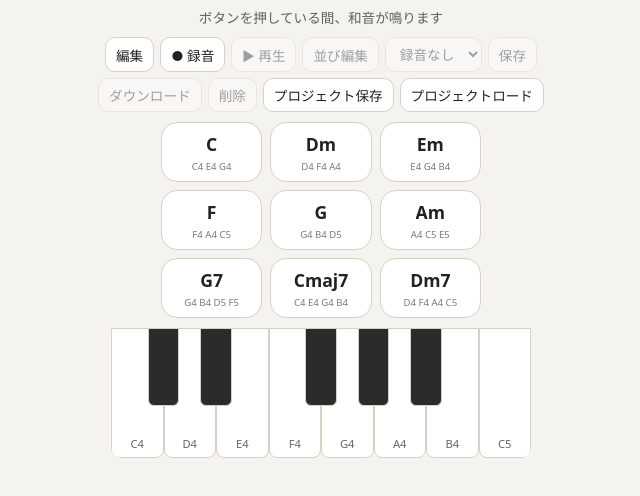
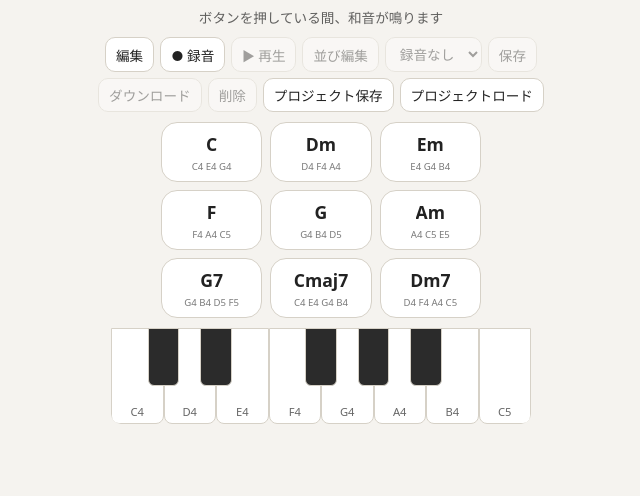
Before and after one commit to gadget114514/Waon, a website built with Vite: page index.html in a window 1280 px wide. Shown: the part 54-550 px from the top of the page, without its empty margins (319-959 px from the left). Built offline with nearby package versions, Linux system fonts and the light colour scheme.

Commit message:
Reduce piano height to 96px
Co-Authored-By: Claude Haiku 5.5 <noreply@anthropic.com>
Claude-Session: https://claude.ai/code/session_01WVg54syBHnFjHDQnnXBSq2

```diff
--- a/src/style.css
+++ b/src/style.css
@@ -314,7 +314,7 @@ body {
   display: flex;
   width: 100%;
   max-width: 420px;
-  height: 130px;
+  height: 96px;
   flex-shrink: 0;
   border-radius: 0 0 10px 10px;
   overflow: hidden;
@@ -337,7 +337,7 @@ body {
 
 .key.white .key-label {
   position: absolute;
-  bottom: 6px;
+  bottom: 4px;
   left: 0;
   right: 0;
   text-align: center;
```
